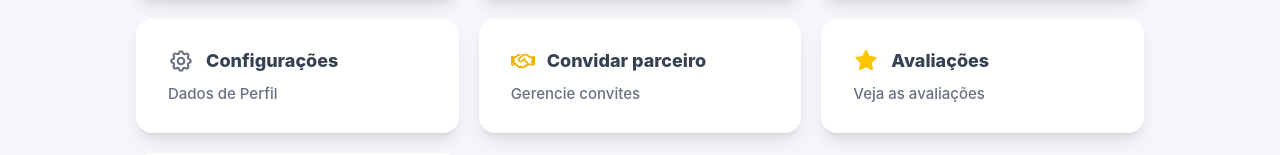
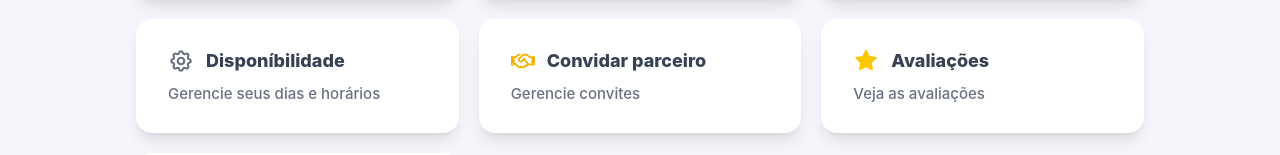
Before and after one commit to DhiegoFernandes/AgendeiFrontEnd, a React (Vite) app in the folder clientApp/: page /parceiro/perfil in a window 1280 px wide. Shown: the part 586-741 px from the top of the page. Built offline with nearby package versions, Linux system fonts and the light colour scheme.

Commit message:
alterando rota disponibilidade

```diff
--- a/clientApp/src/pages/PerfilParceiro/perfilParceiro.tsx
+++ b/clientApp/src/pages/PerfilParceiro/perfilParceiro.tsx
@@ -124,10 +124,10 @@ export default function PerfilPrestador() {
       onClick: () => navigate("/parceiro/servicos"),
     },
     {
-      label: "Configurações",
-      desc: "Dados de Perfil",
+      label: "Disponíbilidade",
+      desc: "Gerencie seus dias e horários",
       icon: <HiOutlineCog size={26} className="text-gray-500" />,
-      onClick: () => navigate("/parceiro/dados"),
+      onClick: () => navigate("/parceiro/horarioDeTrabalhoParceiro"),
     },
     {
       label: "Convidar parceiro",
```
